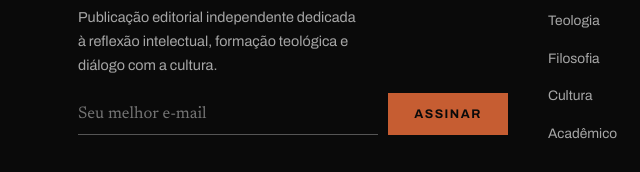
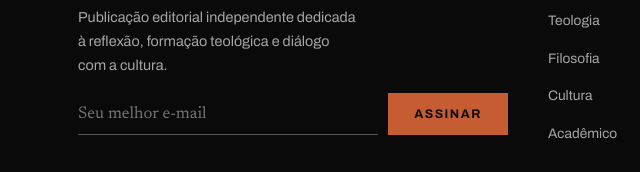
Before and after one commit to victoralveshugo16/verbum-mundi, an Astro site: page / in a window 1280 px wide. Shown: the part 2906-3078 px from the top of the page, 0-640 px from the left. Built offline with nearby package versions, Linux system fonts and the light colour scheme; Astro itself is replaced by a stand-in of ours.

Commit message:
Update index.astro

```diff
--- a/src/pages/index.astro
+++ b/src/pages/index.astro
@@ -668,7 +668,7 @@
             </text>
           </svg>
           <p style="color:var(--sv);font-size:0.9rem;max-width:34ch;margin:14px 0 0;">
-            Publicação editorial independente dedicada à reflexão intelectual, formação teológica e diálogo com a cultura.
+            Publicação editorial independente dedicada à reflexão, formação teológica e diálogo com a cultura.
           </p>
           <form class="nl-form" id="nl-form">
             <input type="email" required placeholder="Seu melhor e-mail" aria-label="E-mail para newsletter" />
```
